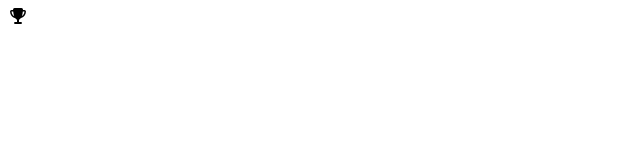
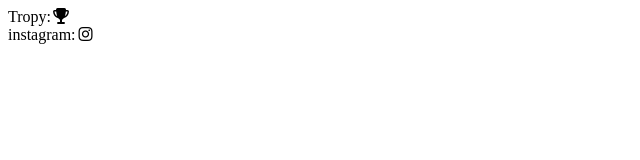
Before and after one commit to samina-shameem/css_fresh, a plain HTML site: page index.html in a window 1280 px wide. Shown: the whole page, without its empty margins (0-640 px from the left). Drawn offline with Linux system fonts and the light colour scheme.

Commit message:
frontawsom

```diff
--- a/index.html
+++ b/index.html
@@ -147,7 +147,8 @@
         </ul>
     </section>-->
 <!--Icons-->
-<i class="fa-solid fa-trophy"></i>
+Tropy:<i class="fa-solid fa-trophy"></i><br>
+instagram:<i class="fa-brands fa-instagram"></i>
 
 </body>
 
```
Also changed, not shown: css/style.css (+8 -2 lines).
